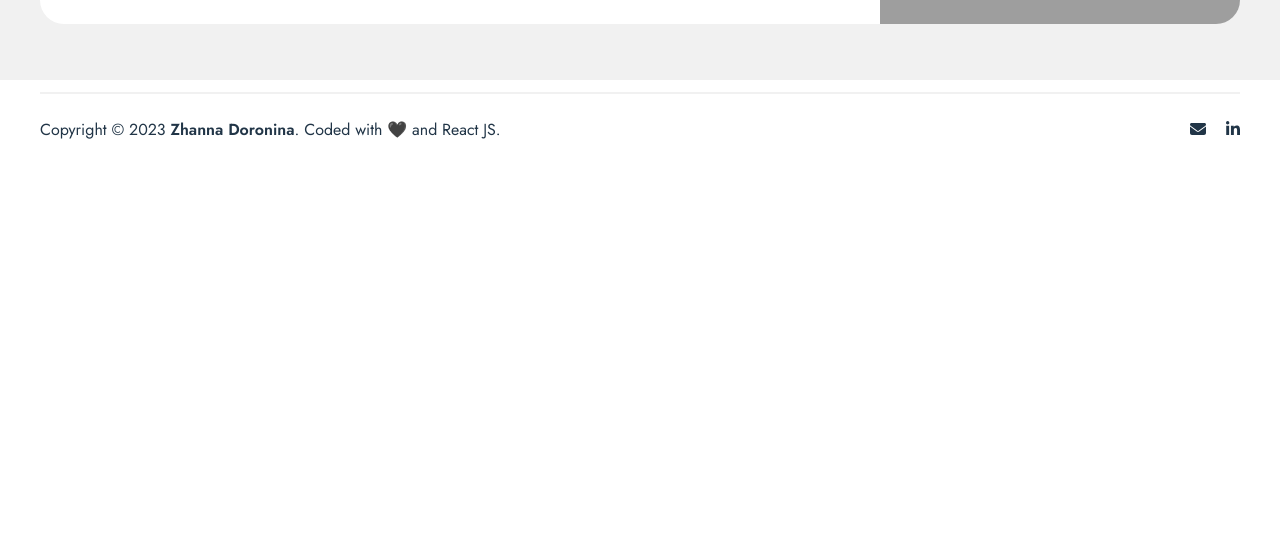
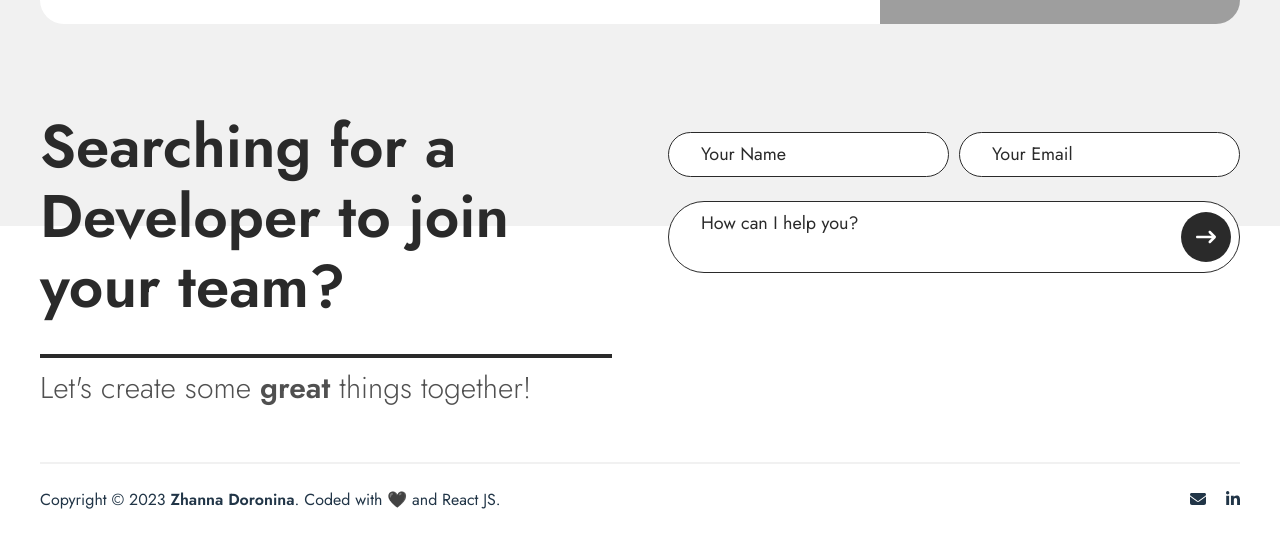
Before and after one commit to jane-doronina/react-portfolio, a React (Vite) app: page / in a window 1280 px wide. Shown: the part 2296-2829 px from the top of the page. Before the commit the page ends 2474 px from the top, so only its background shows below. Built offline with nearby package versions, Linux system fonts and the light colour scheme; grey boxes are pictures that could not be loaded.

Commit message:
feat: add a Contact component with a form

```diff
--- a/src/App.jsx
+++ b/src/App.jsx
@@ -2,6 +2,7 @@ import Navbar from "./components/Navbar";
 import Banner from "./components/Banner";
 import Projects from "./components/Projects";
 import About from "./components/About";
+import Contact from "./components/Contact";
 import Footer from "./components/Footer";
 import { Routes, Route } from "react-router-dom";
 
@@ -14,6 +15,7 @@ const App = () => (
       <Route path="/projects/:projectId" element={ <Projects />} />
     </Routes>
     <About />
+    <Contact />
     <Footer />
   </div>
 )
--- /dev/null
+++ b/src/components/Contact.jsx
@@ -0,0 +1,30 @@
+import { FontAwesomeIcon } from '@fortawesome/react-fontawesome'
+import { faLongArrowRight } from '@fortawesome/free-solid-svg-icons'
+
+const Contact = () => {
+  return (
+    <section id="contact-me" className="pt-8 relative">
+      <div className="container flex z-[5] relative">
+        <div className="w-[50%] mr-14">
+          <h3 className="text-6xl leading-[70px] border-b-4 border-b-darkGrey pb-8 text-darkGrey font-bold z-[5]">Searching for a Developer to join your team?</h3>
+          <p className="mt-3 text-3xl font-light text-grey">Let's create some <span className="font-bold z-[5]">great</span> things together!</p>
+        </div>
+        <form name="contact" netlify className="mt-5 w-[50%]">
+          <div className="flex justify-between">
+            <input type="text" name="name" placeholder="Your Name" className="w-[50%] mr-[10px] text-[18px] focus:outline-0 focus-visible:outline-0 rounded-full border-[1px] border-darkGrey px-8 py-2 text-gray-900 placeholder:text-darkGrey"/>
+            <input type="email" name="email" placeholder="Your Email" className="w-[50%] rounded-full text-[18px] focus:outline-0 focus-visible:outline-0 border-[1px] border-darkGrey px-8 py-2 text-gray-900 placeholder:text-darkGrey"/>
+          </div>
+          <div className="relative w-[100%] flex items-center mt-6 rounded-full border-[1px] border-darkGrey px-8 py-2 bg-white">
+          <textarea name="message" placeholder="How can I help you?" className="resize-none w-[90%] text-[18px] focus:outline-0 focus-visible:outline-0 text-gray-900 placeholder:text-darkGrey"></textarea>
+            <button type="submit" className="absolute right-2 rounded-full bg-darkGrey w-[50px] h-[50px] flex justify-center items-center">
+              <FontAwesomeIcon icon={faLongArrowRight} className="text-white text-[20px]" />
+            </button>
+          </div>
+        </form>
+      </div>
+      <div className="bg-white w-full h-[180px] absolute bottom-0"></div>
+    </section>
+  )
+}
+
+export default Contact
--- a/src/components/Footer.jsx
+++ b/src/components/Footer.jsx
@@ -4,7 +4,7 @@ import { faLinkedinIn } from '@fortawesome/free-brands-svg-icons'
 
 const Footer = () => {
   return (
-    <footer className="bg-white py-3">
+    <footer className="bg-white pt-14">
       <div className="container py-6 flex justify-between border-t-2 border-t-lightGrey">
         <p>Copyright © 2023 <span className="font-bold">Zhanna Doronina</span>. Coded with 🖤 and React JS.</p>
         <div>
```
